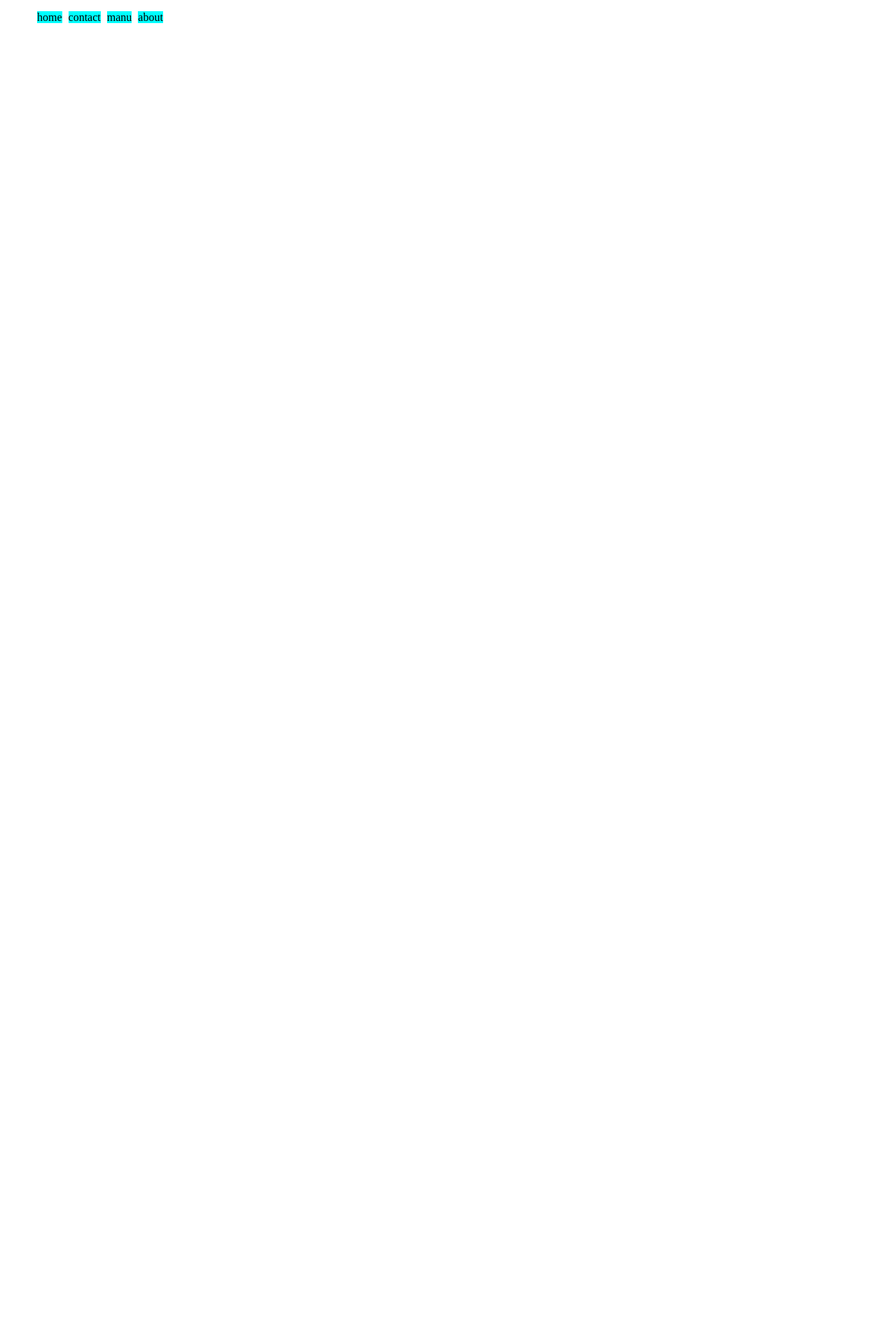
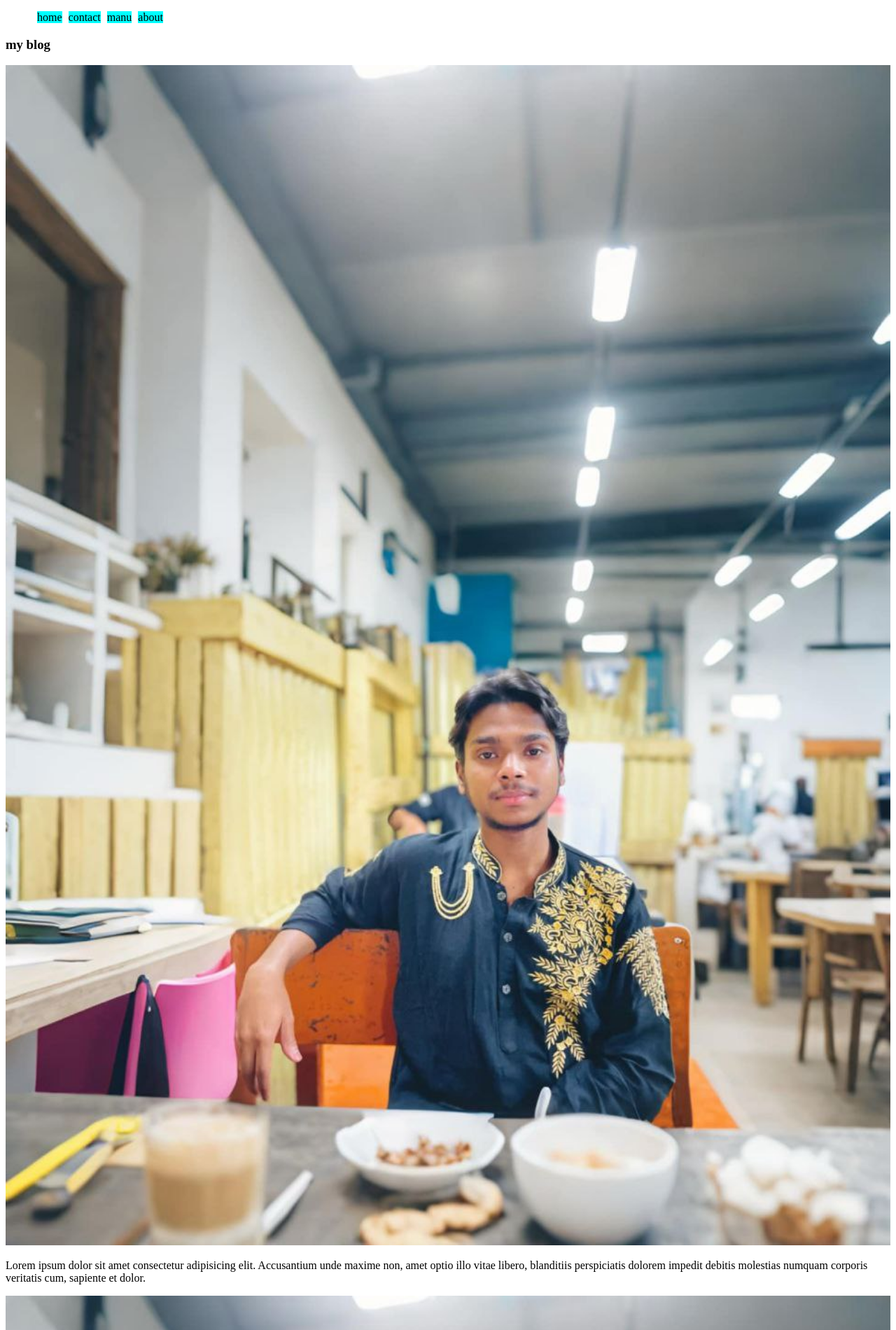
Before and after one commit to CodeWithRifat001/html5-structure, a plain HTML site: page index.html in a window 1280 px wide. Shown: the top 1900 px of the page at 70% size. Before the commit the page ends 800 px from the top, so only its background shows below. Drawn offline with Linux system fonts and the light colour scheme.

Commit message:
main structure

```diff
--- a/index.html
+++ b/index.html
@@ -20,7 +20,18 @@
     </nav>
   </header>
   <main>
-
+    <article>
+      <section>
+        <h3> my blog</h3>
+        <img width="100%"  src="image asset/rifat.jpg" alt="">
+        <p>Lorem ipsum dolor sit amet consectetur adipisicing elit. Accusantium unde maxime non, amet optio illo vitae libero, blanditiis perspiciatis dolorem impedit debitis molestias numquam corporis veritatis cum, sapiente et dolor.</p>
+      </section>
+      <section>
+         <img width="100%" src="image asset/rifat.jpg" alt="">
+        <h3> my blog</h3>
+        <p>Lorem ipsum dolor sit amet consectetur adipisicing elit. Accusantium unde maxime non, amet optio illo vitae libero, blanditiis perspiciatis dolorem impedit debitis molestias numquam corporis veritatis cum, sapiente et dolor.</p>
+      </section>
+    </article>
   </main>
   <footer>
 
```
Also changed, not shown: image asset/rifat.jpg (added).
